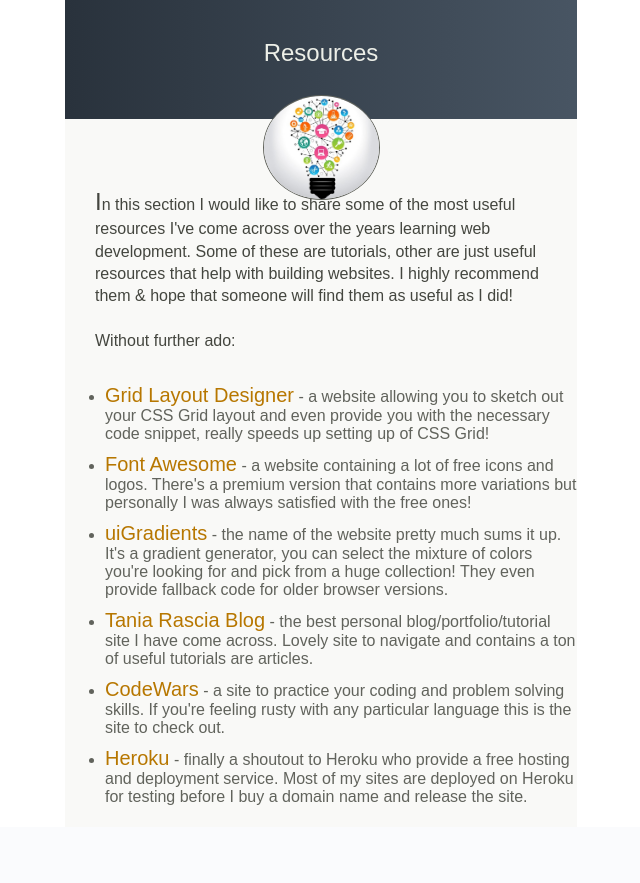
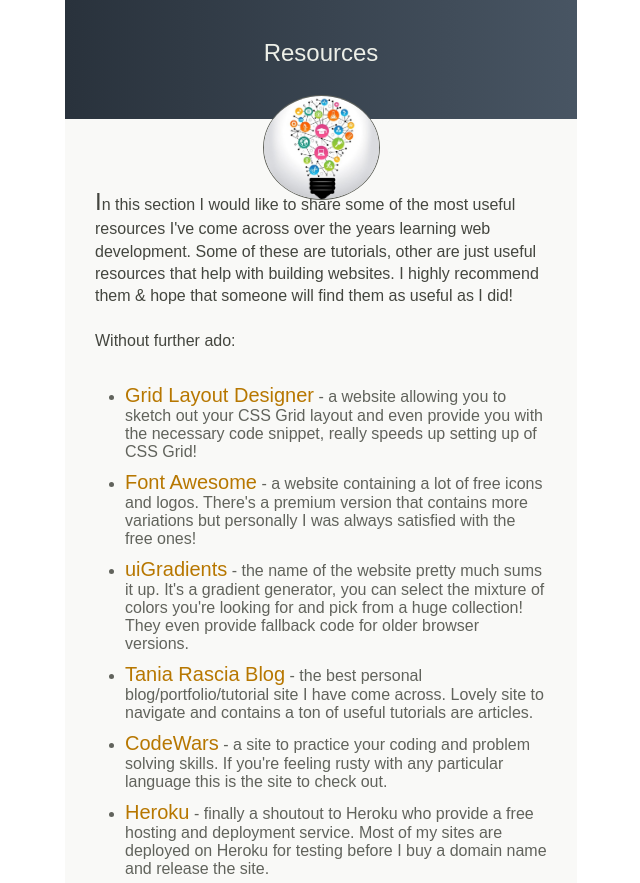
Before and after one commit to PawelKusnierek/PortfolioSite, a PHP site: page / in a window 1280 px wide. Shown: the part 1836-2719 px from the top of the page, without its empty margins (319-959 px from the left). Before the commit the page ends 2641 px from the top, so only its background shows below. Run offline with PHP 8.4, Linux system fonts and the light colour scheme; some libraries are stand-ins or nearby versions.

Commit message:
fixing up resources list css

```diff
--- a/src/index.html
+++ b/src/index.html
@@ -136,7 +136,7 @@
                     I did!<br> <br>
                     Without further ado:</p>
                 <section class="resourcesWrapper">
-                    <ul>
+                    <ul class="resourcesContainer">
                         <li class ="resourcesText"><a class ="resourcesLink" href="https://www.layoutit.com/grid">Grid Layout Designer</a>
                         - a website allowing you to sketch out your CSS Grid layout and even provide you with the
                             necessary code snippet, really speeds up setting up of CSS Grid!
--- a/src/stylesheets/main.css
+++ b/src/stylesheets/main.css
@@ -131,6 +131,11 @@ html, body {
 }
 
 /* line 105, partials/_bio.sass */
+.resourcesContainer {
+  margin: 0 30px 0 20px;
+}
+
+/* line 107, partials/_bio.sass */
 .resourcesLink {
   font-family: Nunito, sans-serif;
   text-decoration: none;
@@ -140,7 +145,7 @@ html, body {
   padding: 5px 0 5px 0;
 }
 
-/* line 112, partials/_bio.sass */
+/* line 114, partials/_bio.sass */
 .resourcesText {
   font-family: Nunito, sans-serif;
   text-decoration: none;
--- a/src/stylesheets/partials/_bio.sass
+++ b/src/stylesheets/partials/_bio.sass
@@ -102,10 +102,12 @@
   width: 120px
   height: 120px
 
+.resourcesContainer
+  margin: 0 30px 0 20px
 .resourcesLink
   font-family: $fixed-font-family
   text-decoration: none
-  color: #b77700
+  color: $link-color
   @include font-size(20px)
   padding: 5px 0 5px 0
 
--- a/src/stylesheets/partials/_config.sass
+++ b/src/stylesheets/partials/_config.sass
@@ -15,6 +15,7 @@ $fixed-line-height: $base-line-height
 
 // General variables
 $auto-margin: 0 auto 0 auto
+$link-color: #b77700
 
 // Header variables
 $header-background-color: #edefe8
```
